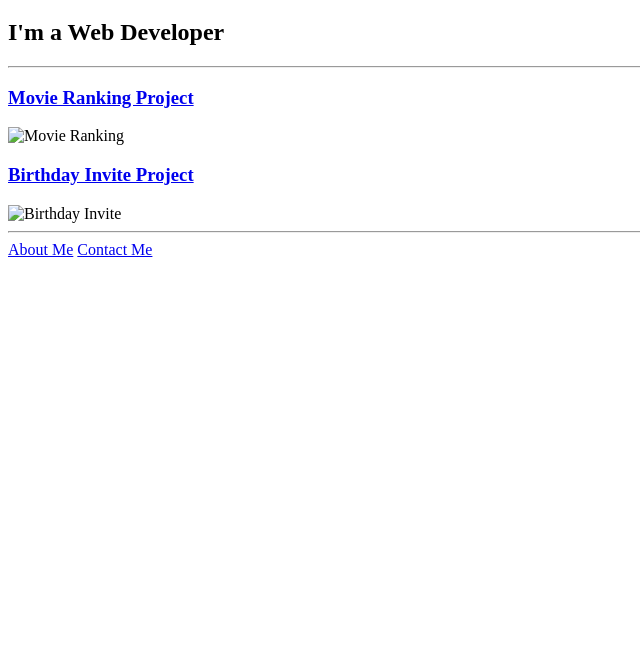
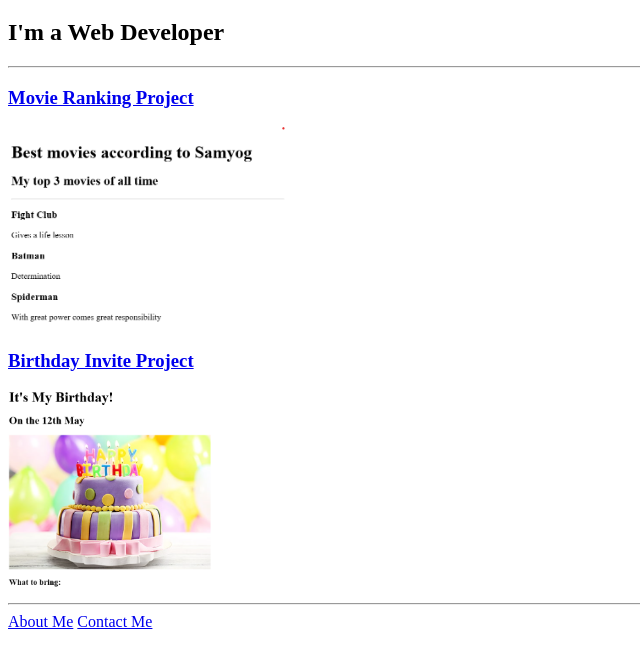
Before and after one commit to asamyog22-droid/html-new, a plain HTML site: page index.html in a window 1280 px wide. Shown: the part 61-726 px from the top of the page, without its empty margins (0-640 px from the left). Drawn offline with Linux system fonts and the light colour scheme.

Commit message:
Update index.html

```diff
--- a/index.html
+++ b/index.html
@@ -11,9 +11,9 @@
         <h2>I'm a Web Developer</h2>
         <hr>
         <h3><a href="public/movie-ranking.html">Movie Ranking Project</a></h3>
-        <img src="assets/images/Movie Ranking.png" height="200" alt="Movie Ranking"/>
+        <img src="assets/images/movie-ranking.png" height="200" alt="Movie Ranking"/>
         <h3><a href="public/birthday-invite.html">Birthday Invite Project</a></h3>
-        <img src="assets/images/Birthday Invite.png" height="200" alt="Birthday Invite"/>
+        <img src="assets/images/birthday-invite.png" height="200" alt="Birthday Invite"/>
         <hr>
         <a href="public/about.html">About Me</a>
         <a href="public/contact.html">Contact Me</a>
```
